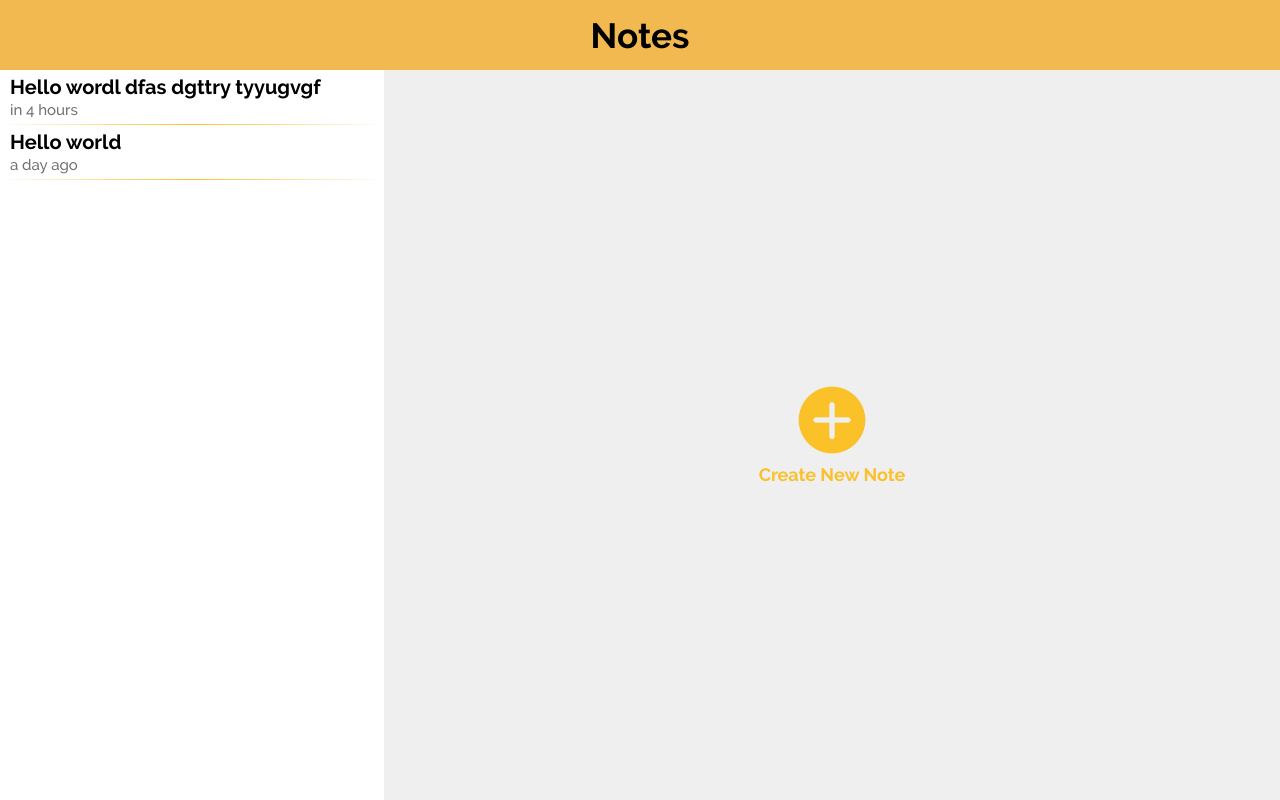
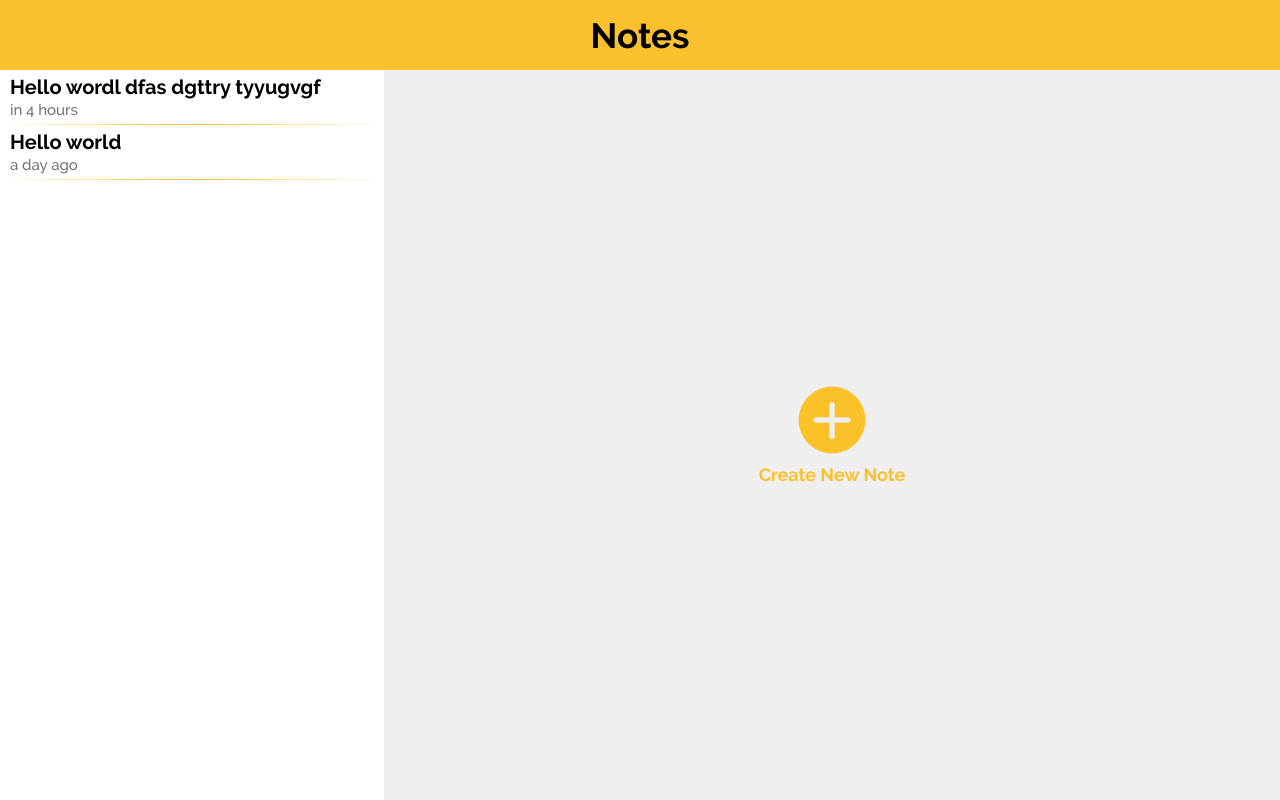
Before and after one commit to vaaips/notes-web, a Vue app: page /#/ in a window 1280 px wide. Built offline with nearby package versions, Linux system fonts and the light colour scheme.

Commit message:
Update header background

```diff
--- a/src/views/Home.vue
+++ b/src/views/Home.vue
@@ -55,7 +55,7 @@ export default {
 <style lang="scss">
   .home {
     .header {
-      background: #f2b951;
+      background: #fbc02d;
       height: 70px;
       display: flex;
       justify-content: center;
```
